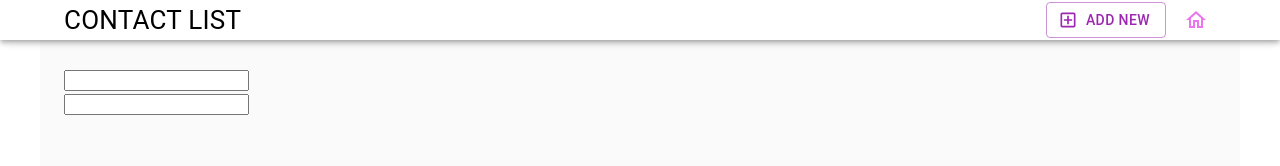
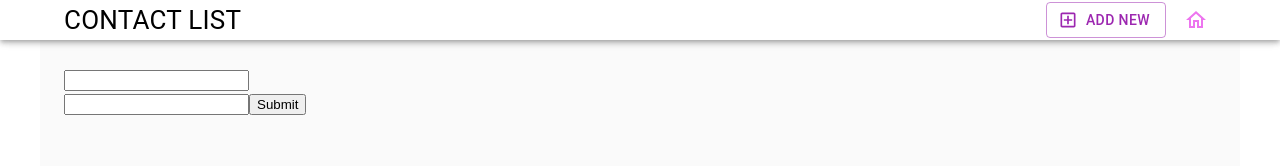
Before and after one commit to iurimp91/contact-list, a React (Create React App) app: page /form in a window 1280 px wide. Shown: the top 166 px of the page. Built offline with nearby package versions, Linux system fonts and the light colour scheme.

Commit message:
refactor: insert submit handler function

```diff
--- a/src/pages/Form.tsx
+++ b/src/pages/Form.tsx
@@ -1,3 +1,4 @@
+/* eslint-disable no-console */
 import { useForm, SubmitHandler } from "react-hook-form";
 import Contact from "../interfaces/Contact";
 
@@ -9,11 +10,16 @@ export default function Form() {
     formState: { errors },
   } = useForm<Contact>();
 
+  function formSubmitHandler(data: Contact): void {
+    console.log(data);
+  }
+
   return (
-    <form>
+    <form onSubmit={handleSubmit(formSubmitHandler)}>
       <input defaultValue="" {...register("name")} />
       <br />
       <input defaultValue="" {...register("email", { required: true })} />
+      <input type="submit" />
     </form>
   );
 }
```
